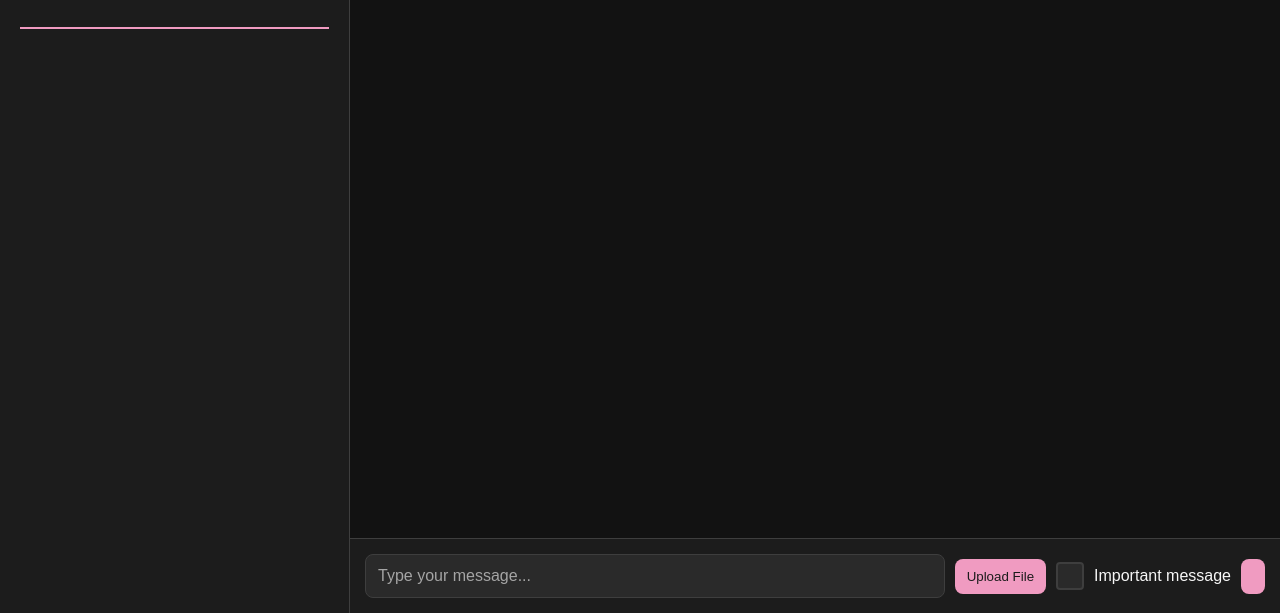
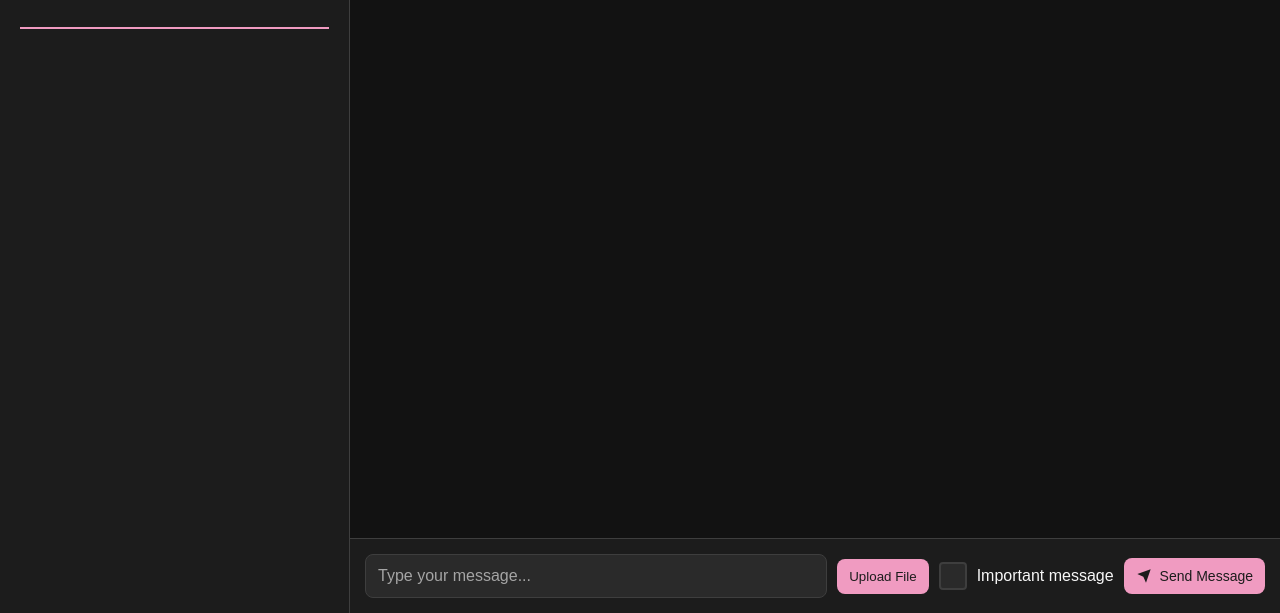
Before and after one commit to Gumxr/3SemProg, a plain HTML site: page public/index.html in a window 1280 px wide. Shown: the part 187-800 px from the top of the page. Drawn offline with Linux system fonts and the light colour scheme; no server answers; sample sign-in values are in the browser's storage.

Commit message:
fix til knappen

```diff
--- a/public/index.html
+++ b/public/index.html
@@ -56,11 +56,14 @@
       <div class="chat-input-container">
         <input type="text" id="chatInput" placeholder="Type your message..." />
         <button id="openUploadModalButton">Upload File</button>
-        <label for="sendAsSmsCheckbox"> <input type="checkbox" id="sendAsSmsCheckbox" /> Important message</label>
-        <button id="sendMessageButton" class="send-btn">
-          <svg viewBox="0 0 24 24" class="icon">
+        <label for="sendAsSmsCheckbox">
+          <input type="checkbox" id="sendAsSmsCheckbox" /> Important message
+        </label>
+        <button id="sendMessageButton" class="send-btn" aria-label="Send Message">
+          <svg viewBox="0 0 24 24" class="icon" aria-hidden="true">
             <path d="M22 2L11 13M22 2l-7 20-4-9-9-4 20-7z" />
           </svg>
+          <span class="button-text">Send Message</span>
         </button>
       </div>
 
--- a/public/styles/index.css
+++ b/public/styles/index.css
@@ -336,6 +336,7 @@ body {
   color: #a5a5a5;
 }
 
+/* Existing Button Styles */
 .chat-input-container button {
   padding: 10px 12px;
   background-color: #f09bc1;
@@ -351,6 +352,41 @@ body {
   transform: scale(1.05);
 }
 
+/* Specific Styles for Send Message Button */
+.send-btn {
+  display: flex;
+  align-items: center;
+  gap: 8px;
+}
+
+.send-btn .icon {
+  width: 16px; /* Adjust to desired size */
+  height: 16px;
+  fill: currentColor;
+}
+
+.send-btn .button-text {
+  font-size: 14px; /* Adjust as needed */
+  font-weight: 500;
+}
+
+/* Responsive Design */
+@media (max-width: 600px) {
+  .chat-input-container {
+    flex-direction: column;
+    align-items: stretch;
+  }
+
+  .chat-input-container button {
+    width: 100%;
+    justify-content: center;
+  }
+
+  .send-btn {
+    justify-content: center;
+    gap: 6px;
+  }
+}
 /* Checkbox Styling */
 label {
   display: flex;
```
